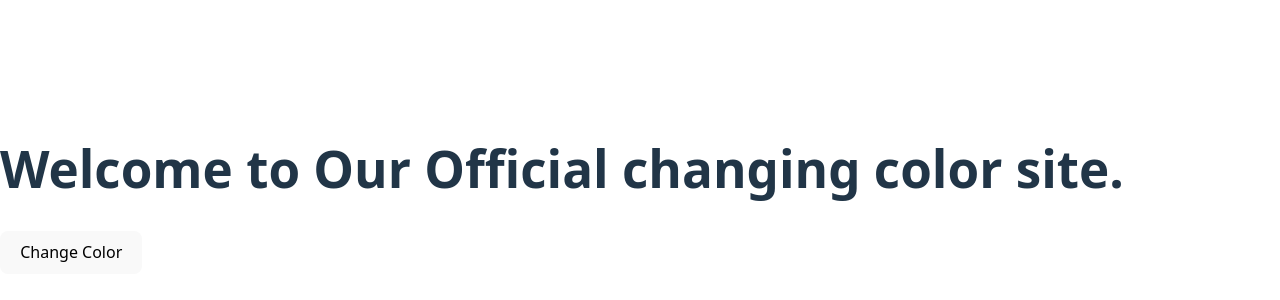
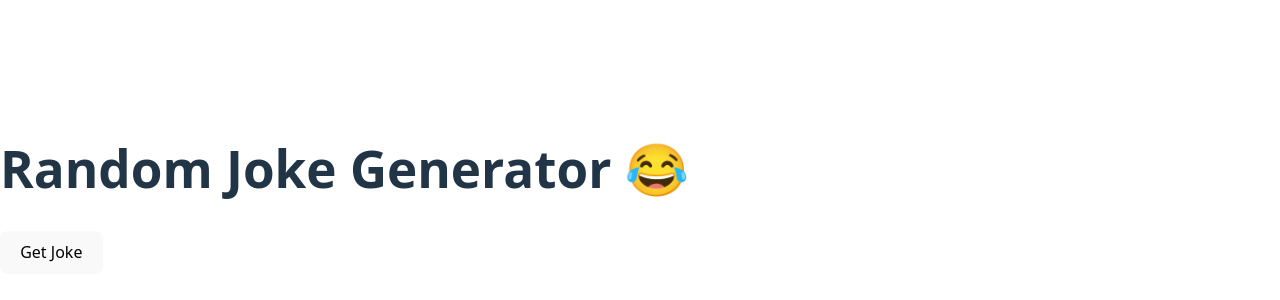
Before and after one commit to Kariuki11/react-interviews-challenges, a React (Vite) app in the folder vite-project/: page / in a window 1280 px wide. Shown: the part 210-510 px from the top of the page. Built offline with nearby package versions, Linux system fonts and the light colour scheme.

Commit message:
add JokeFetcher component to fetch and display random jokes using axios

```diff
--- a/vite-project/package.json
+++ b/vite-project/package.json
@@ -10,6 +10,7 @@
     "preview": "vite preview"
   },
   "dependencies": {
+    "axios": "^1.8.2",
     "react": "^19.0.0",
     "react-dom": "^19.0.0"
   },
--- a/vite-project/src/App.jsx
+++ b/vite-project/src/App.jsx
@@ -1,66 +1,41 @@
-import React from 'react'
-import { useState } from 'react'
+import { useState, useEffect } from 'react';
+import axios from 'axios';
 
-const ChangeColor = () => {
+const JokeFetcher = () => {
+  const [joke, setJoke] = useState('');
+  const [fetchJoke, setFetchJoke] = useState(false);
 
-  const Colors = ['#f44336', '#2196f3', '#4caf50', '#ffeb3b', '#9c27b0', '#ff9800'];
-  const [bgColor, setBgColor] = useState('#ffffff');
-
-  const changeColor = () => {
-    const randomIndex = Math.floor(Math.random() * Colors.length);
-    setBgColor(Colors[randomIndex]);
+  const fetchJokeHandler = () => {
+    setFetchJoke(!fetchJoke);
   };
 
+  useEffect(() => {
+    const getJoke = async () => {
+      try {
+        const response = await axios.get('https://official-joke-api.appspot.com/random_joke');
+        setJoke(`${response.data.setup} - ${response.data.punchline}`);
+      } catch (error) {
+        setJoke('Failed to fetch joke 😢');
+      }
+    };
+
+    if (fetchJoke) {
+      getJoke();
+    }
+  }, [fetchJoke]);
+
   return (
-    <div>
-      <h1>Welcome to Our Official changing color site.</h1>
-      <div>
-        <button>
-          Change Color
-        </button>
-      </div>
+    <div className="min-h-screen flex flex-col justify-center items-center bg-gray-100 text-center">
+      <h1 className="text-3xl font-bold mb-6">Random Joke Generator 😂</h1>
+      <button
+        className="px-6 py-3 bg-blue-600 text-white rounded-lg shadow-lg hover:bg-blue-500 transition duration-300"
+        onClick={fetchJokeHandler}
+      >
+        Get Joke
+      </button>
+      {joke && <p className="mt-6 text-xl text-gray-800">{joke}</p>}
     </div>
-  )
-}
+  );
+};
 
-export default ChangeColor
-
-
-
-
-
-
-
-
-
-
-
-
-
-
-
-
-// import { useState } from 'react';
-
-// const ColorChanger = () => {
-//   const colors = ['#f44336', '#2196f3', '#4caf50', '#ffeb3b', '#9c27b0', '#ff9800'];
-//   const [bgColor, setBgColor] = useState('#ffffff');
-
-//   const changeColor = () => {
-//     const randomIndex = Math.floor(Math.random() * colors.length);
-//     setBgColor(colors[randomIndex]);
-//   };
-
-//   return (
-//     <div className="h-screen flex justify-center items-center" style={{ backgroundColor: bgColor }}>
-//       <button
-//         className="px-6 py-3 bg-gray-800 text-white rounded-lg shadow-lg hover:bg-gray-700 transition duration-300"
-//         onClick={changeColor}
-//       >
-//         Change Background Color
-//       </button>
-//     </div>
-//   );
-// };
-
-// export default ColorChanger;
+export default JokeFetcher;
```
Also changed, not shown: 1 other file (tests, documents, lock files or other folders).
